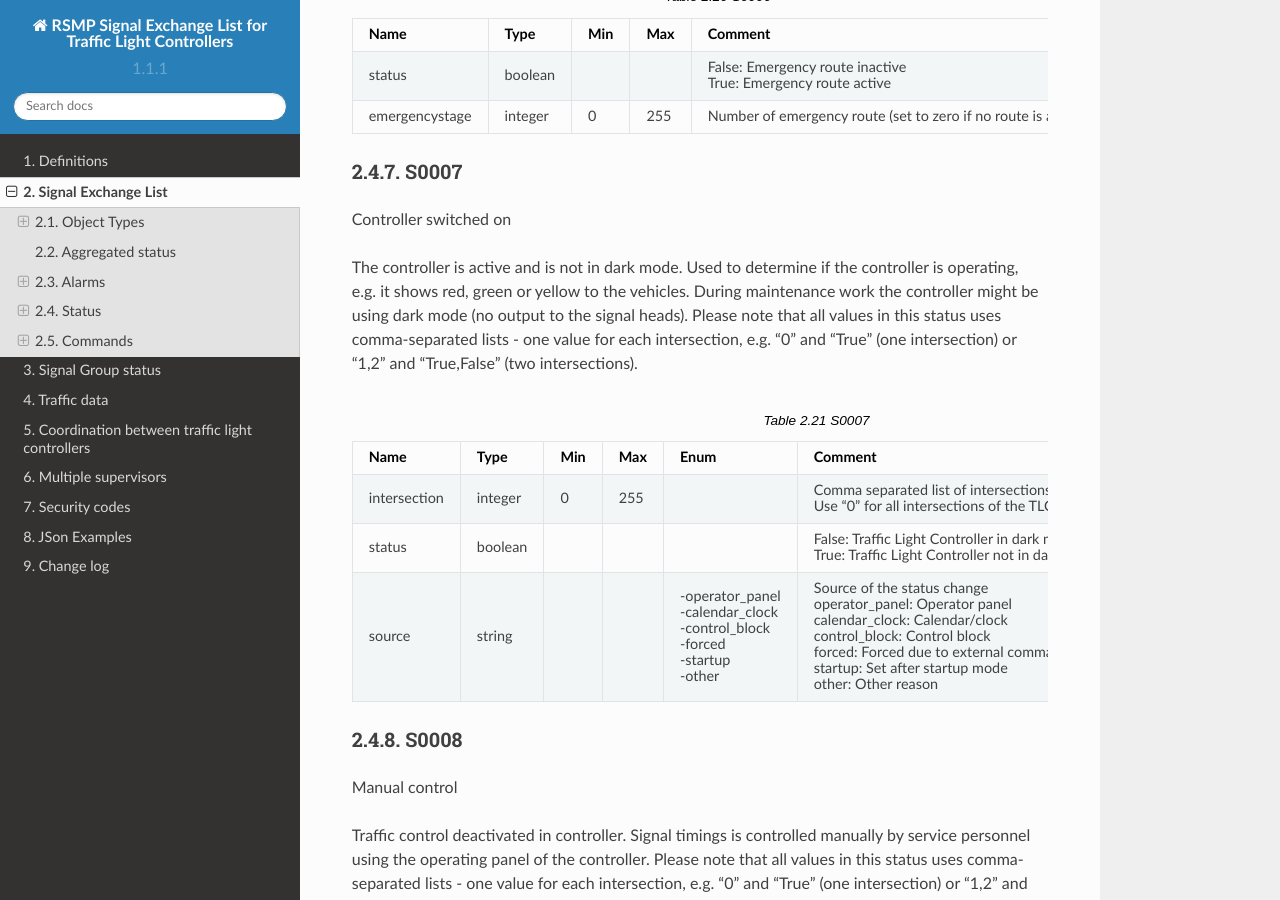
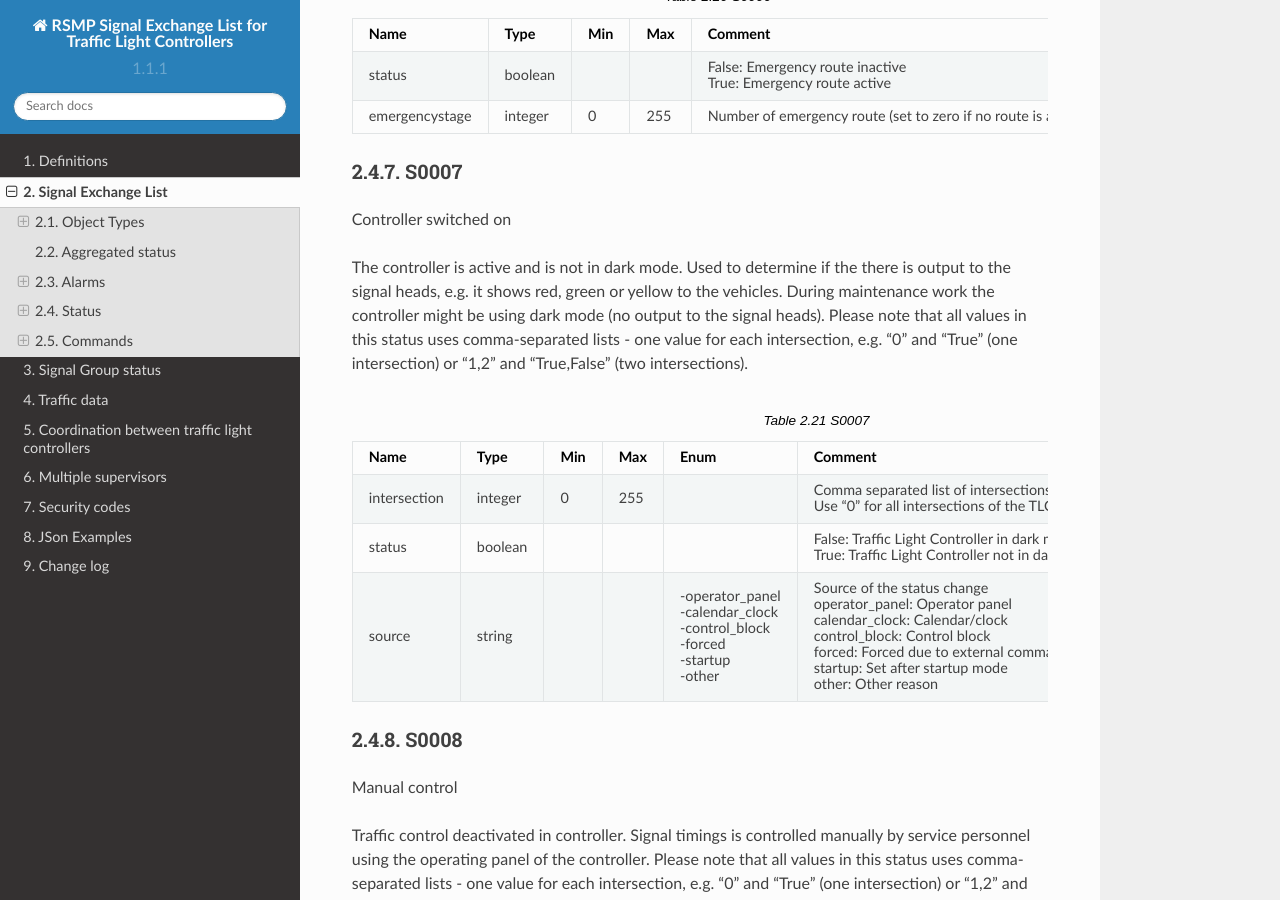
Before and after one commit to rsmp-nordic/rsmp_sxl_traffic_lights, a Sphinx documentation site: the page built from source/sxl_traffic_light_controller.rst, in a window 1280 px wide and 900 px high, scrolled down 11017 px. Built offline with Sphinx 7.4.7 and the Read the Docs theme 2.0.0, drawn with Linux system fonts in a browser that asks for light colours.

Commit message:
Update sxl according to rsmp_schema

```diff
--- a/source/sxl_traffic_light_controller.rst
+++ b/source/sxl_traffic_light_controller.rst
@@ -691,10 +691,10 @@ S0007
 Controller switched on
 
 The controller is active and is not in dark mode. Used to determine if
-the controller is operating, e.g. it shows red, green or yellow to the
-vehicles. During maintenance work the controller might be using dark
-mode (no output to the signal heads). Please note that all values in
-this status uses comma-separated lists - one value for each
+the there is output to the signal heads, e.g. it shows red, green or
+yellow to the vehicles. During maintenance work the controller might be
+using dark mode (no output to the signal heads). Please note that all
+values in this status uses comma-separated lists - one value for each
 intersection, e.g. “0” and “True” (one intersection) or “1,2” and
 “True,False” (two intersections).
 
```
